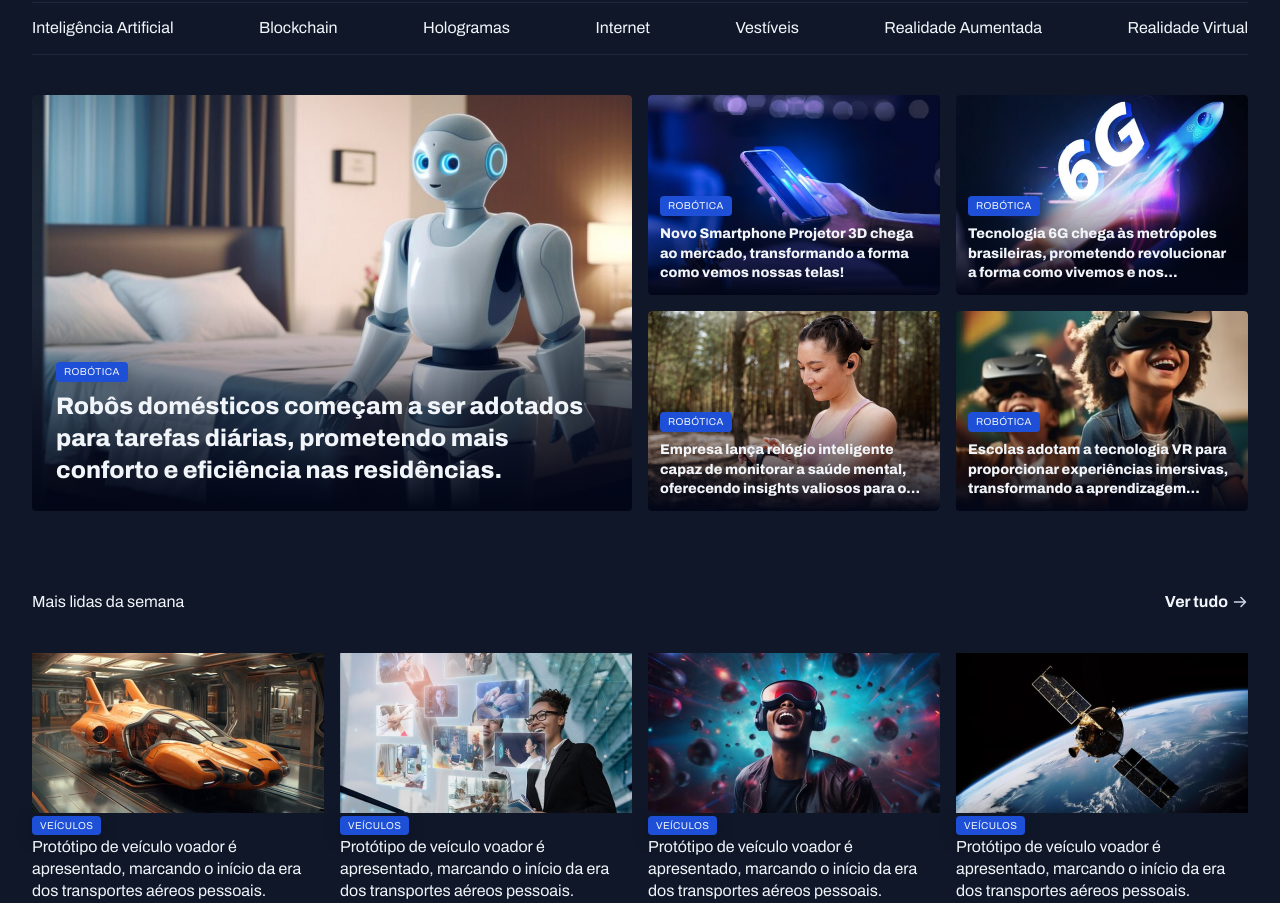
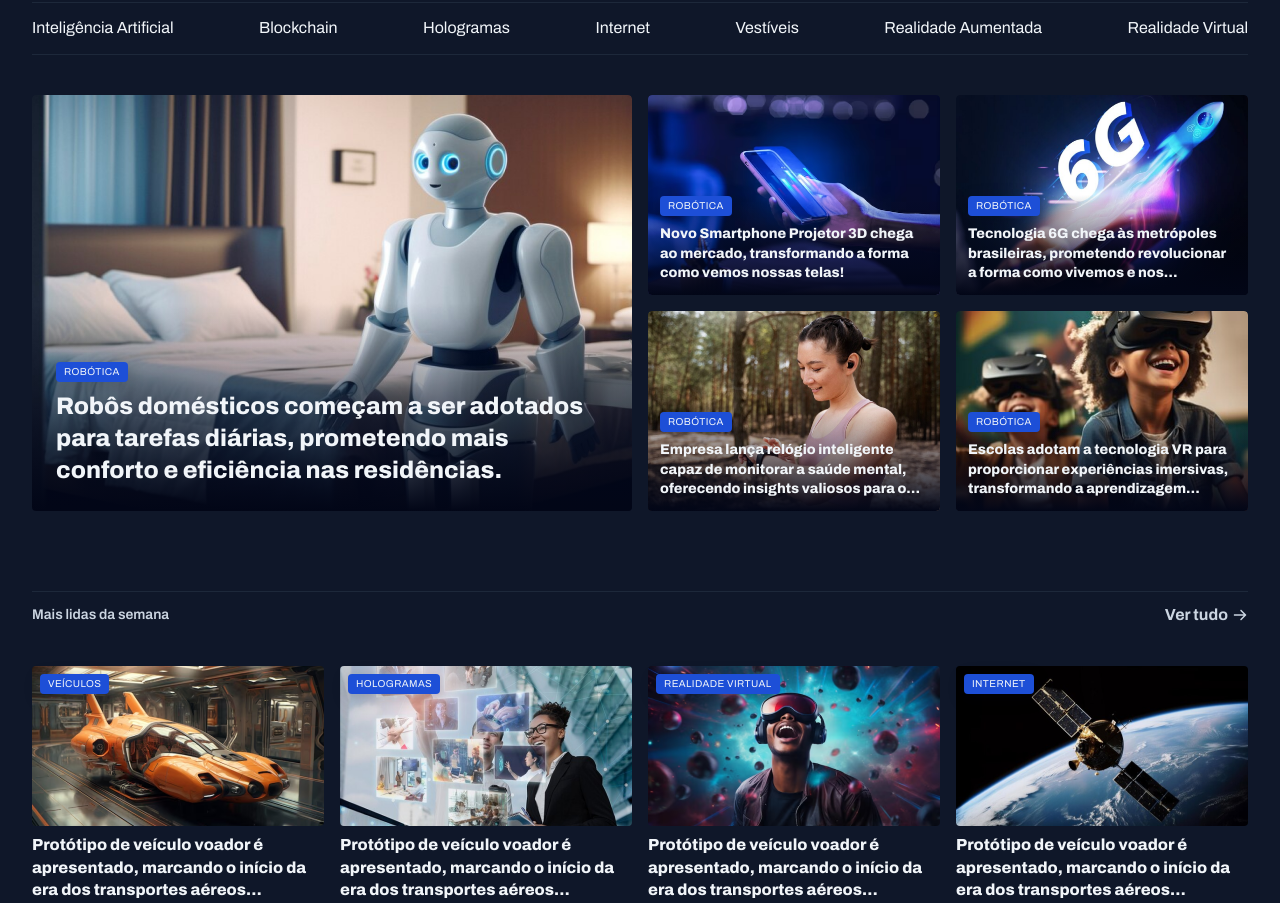
Before and after one commit to JSaporski/technews, a plain HTML site: page index.html in a window 1280 px wide. Shown: the part 68-971 px from the top of the page. Drawn offline with Linux system fonts and the light colour scheme.

Commit message:
Aplicando estilos na seção Mais lidas da semana

```diff
--- a/css/global.css
+++ b/css/global.css
@@ -93,6 +93,10 @@ main {
   font: var(--h3);
 }
 
+.text-span {
+  font: var(--text-span);
+}
+
 .text-sm {
   font: var(--text-sm);
 }
@@ -117,3 +121,16 @@ main {
   -webkit-line-clamp: 3;
   overflow: hidden;
 }
+
+section header {
+  align-items: center;
+  justify-content: space-between;
+  padding-block: 1.2rem 0;
+  border-top: 0.1rem solid var(--stroke-color);
+  color: var(--text-color-secondary);
+
+  a {
+    display: flex;
+    gap: 0.4rem;
+  }
+}
--- a/css/sections/weekly.css
+++ b/css/sections/weekly.css
@@ -1,10 +1,21 @@
 #weekly {
-  header {
-    justify-content: space-between;
+  figure {
+    position: relative;
 
-    a {
-      display: flex;
-      gap: 0.4rem;
+    img {
+      height: 16rem;
+      object-fit: cover;
+      border-radius: 0.4rem;
+    }
+
+    span {
+      position: absolute;
+      top: 0.8rem;
+      left: 0.8rem;
+    }
+
+    p {
+      margin-top: 0.8rem;
     }
   }
 }
--- a/index.html
+++ b/index.html
@@ -139,7 +139,7 @@
 
       <section id="weekly">
         <header class="grid grid-flow-col">
-          <h3>Mais lidas da semana</h3>
+          <h3 class="text-span">Mais lidas da semana</h3>
           <a href="#">
             <strong>Ver tudo</strong>
             <img
@@ -153,7 +153,7 @@
           <figure>
             <img src="./assets/images/Image 06.png" alt="" />
             <span class="content-tag text-xsm">Veículos</span>
-            <p class="clamped">
+            <p class="text-xl clamped">
               Protótipo de veículo voador é apresentado, marcando o início da
               era dos transportes aéreos pessoais.
             </p>
@@ -161,8 +161,8 @@
 
           <figure>
             <img src="./assets/images/Image 07.png" alt="" />
-            <span class="content-tag text-xsm">Veículos</span>
-            <p class="clamped">
+            <span class="content-tag text-xsm">Hologramas</span>
+            <p class="text-xl clamped">
               Protótipo de veículo voador é apresentado, marcando o início da
               era dos transportes aéreos pessoais.
             </p>
@@ -170,8 +170,8 @@
 
           <figure>
             <img src="./assets/images/Image 08.png" alt="" />
-            <span class="content-tag text-xsm">Veículos</span>
-            <p class="clamped">
+            <span class="content-tag text-xsm">Realidade Virtual</span>
+            <p class="text-xl clamped">
               Protótipo de veículo voador é apresentado, marcando o início da
               era dos transportes aéreos pessoais.
             </p>
@@ -179,8 +179,8 @@
 
           <figure>
             <img src="./assets/images/Image 09.png" alt="" />
-            <span class="content-tag text-xsm">Veículos</span>
-            <p class="clamped">
+            <span class="content-tag text-xsm">Internet</span>
+            <p class="text-xl clamped">
               Protótipo de veículo voador é apresentado, marcando o início da
               era dos transportes aéreos pessoais.
             </p>
```
